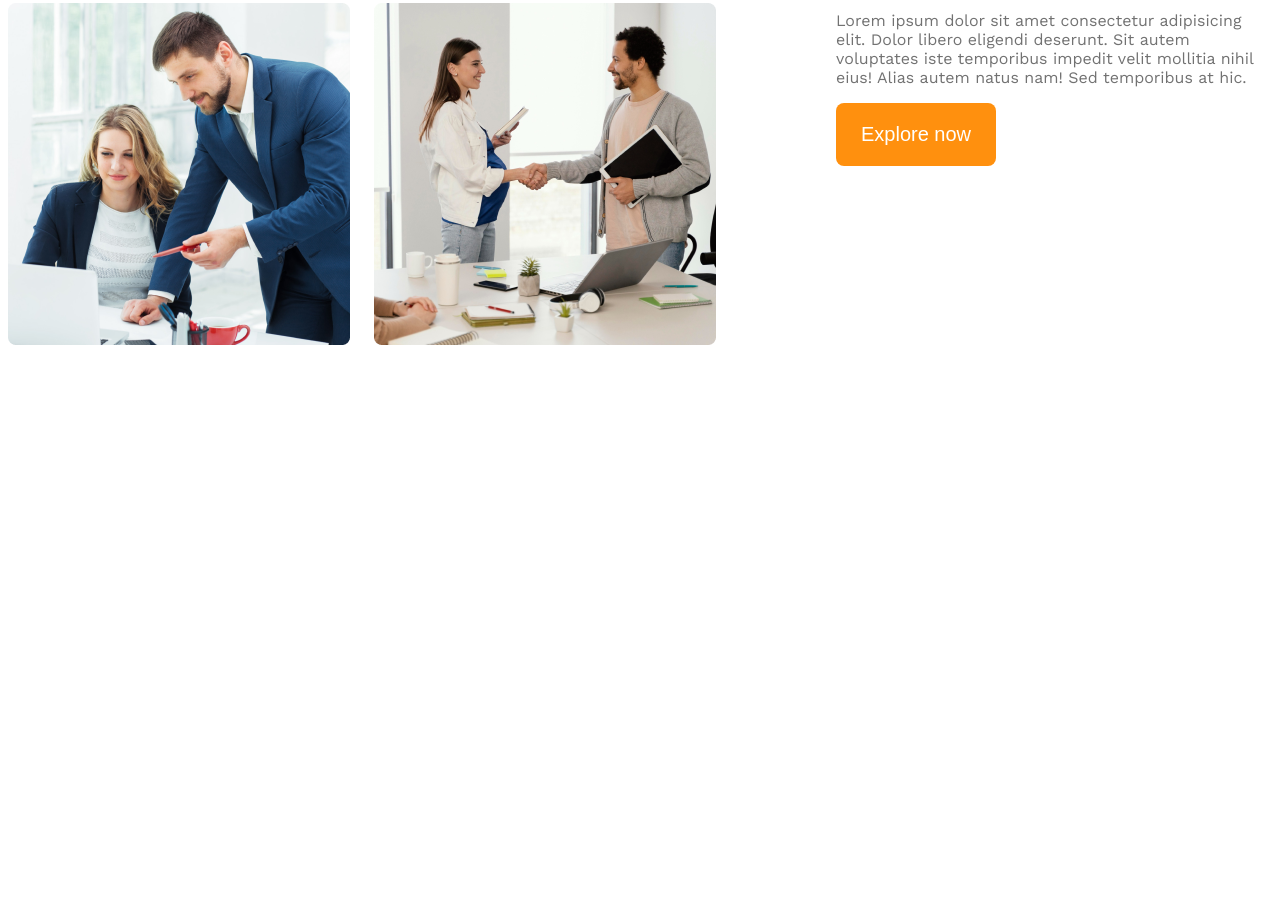
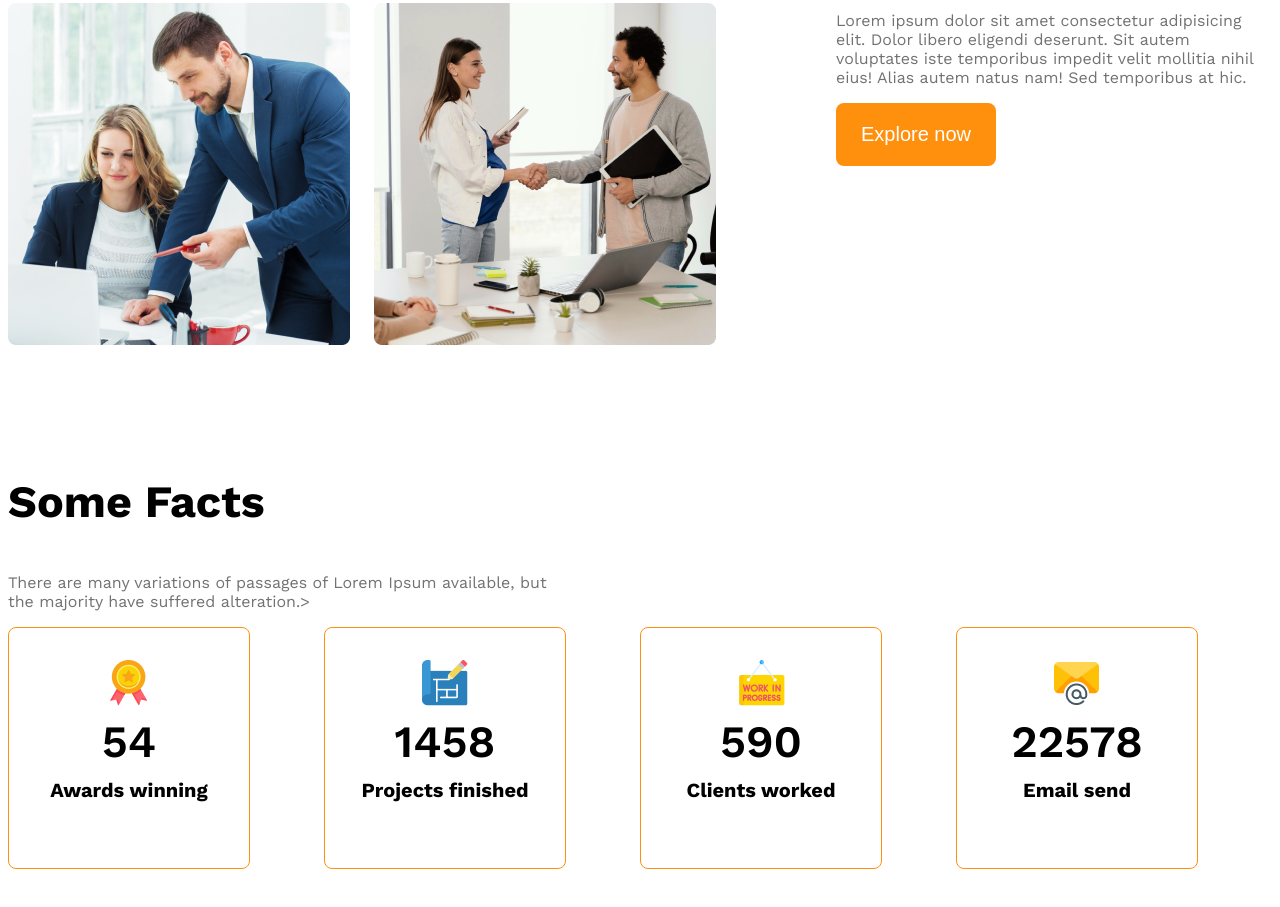
Before and after one commit to Axs0f/G3-architects-website, a plain HTML site: page index.html in a window 1280 px wide. Shown: the part 1529-2436 px from the top of the page. Before the commit the page ends 2004 px from the top, so only its background shows below. Drawn offline with nearby package versions, Linux system fonts and the light colour scheme.

Commit message:
added facts

```diff
--- a/cssfiles/styles.css
+++ b/cssfiles/styles.css
@@ -103,6 +103,47 @@ font-weight: 500;
 #quick-list{
     font-weight: 500;
 }
+
+.facts-container{
+    display: grid;
+    grid-template-columns: repeat(4,1fr);
+}
+
+
+.fact-card{
+    border: 1px solid #FF900E;
+    width: 240px;
+    border-radius: 8px;
+    height: 240px;
+    align-items: center;
+    justify-content: center;
+    text-align: center;
+}
+.fact-number{
+font-size: 2.8rem;
+font-weight: 600;
+margin-top: 5px;
+margin-bottom: 10px;
+
+}
+
+.fact-name{
+    font-size: 20px;
+    margin-top: 10px;
+}
+.fact-description{
+
+    max-width: 540px;
+}
+
+
+
+
+
+
+
+
+
 @media screen and (max-width: 576px) {
     .navbar, .nav-links, .teams{
         flex-direction: column;
--- a/index.html
+++ b/index.html
@@ -47,10 +47,39 @@
 </section>
 <!-- features will enjoy -->
  <section>
+<h3 class="section-title">Some Facts</h3>
+<p class="text-light-gray fact-description">There are many variations of passages of Lorem Ipsum available, but the majority have suffered alteration.></p>
+<div class="facts-container">
+    <div class="fact-card display-flex">
+        <div>
+        <img src="images/icons/ribon.png" alt="" class="fact-icon">
+        <h4 class="fact-number">54</h4>
+        <h5 class="fact-name">Awards winning</h5>
+        </div>
+    </div>
+    <div class="fact-card display-flex">
+        <div>
+        <img src="images/icons/projects.png" alt="" class="fact-icon">
+        <h4 class="fact-number">1458</h4>
+        <h5 class="fact-name">Projects finished</h5>
+    </div>
 
+    </div>
+
+    <div class="fact-card display-flex"><div>
+        <img src="images/icons/customers.png" alt="" class="fact-icon">
+        <h4 class="fact-number">590</h4>
+        <h5 class="fact-name">Clients worked</h5></div>
+    </div>
+    <div class="fact-card display-flex"><div>
+        <img src="images/icons/email.png" alt="" class="fact-icon">
+        <h4 class="fact-number">22578</h4>
+        <h5 class="fact-name">Email send</h5></div>
+    </div>
+</div>
  </section>
  <!-- some facts -->
-  <section class="section-title">
+  <section class="some-facts">
 
   </section>
     </main>
```
